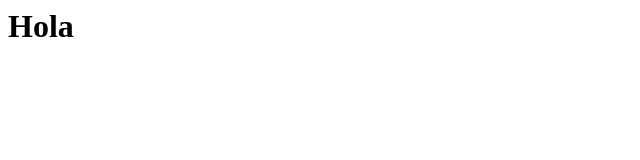
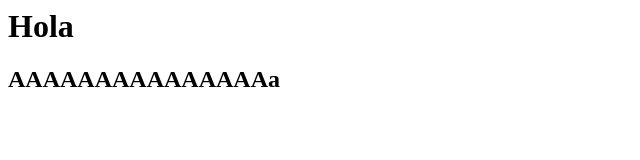
Before and after one commit to diegocg100101/prueba-ONE, a plain HTML site: page index.html in a window 1280 px wide. Shown: the whole page, without its empty margins (0-640 px from the left). Drawn offline with Linux system fonts and the light colour scheme.

Commit message:
create holap.html

```diff
--- a/index.html
+++ b/index.html
@@ -1 +1,2 @@
 <h1>Hola</h1>
+<h2>AAAAAAAAAAAAAAAa</h2>
```
Also changed, not shown: holap.html (added).
